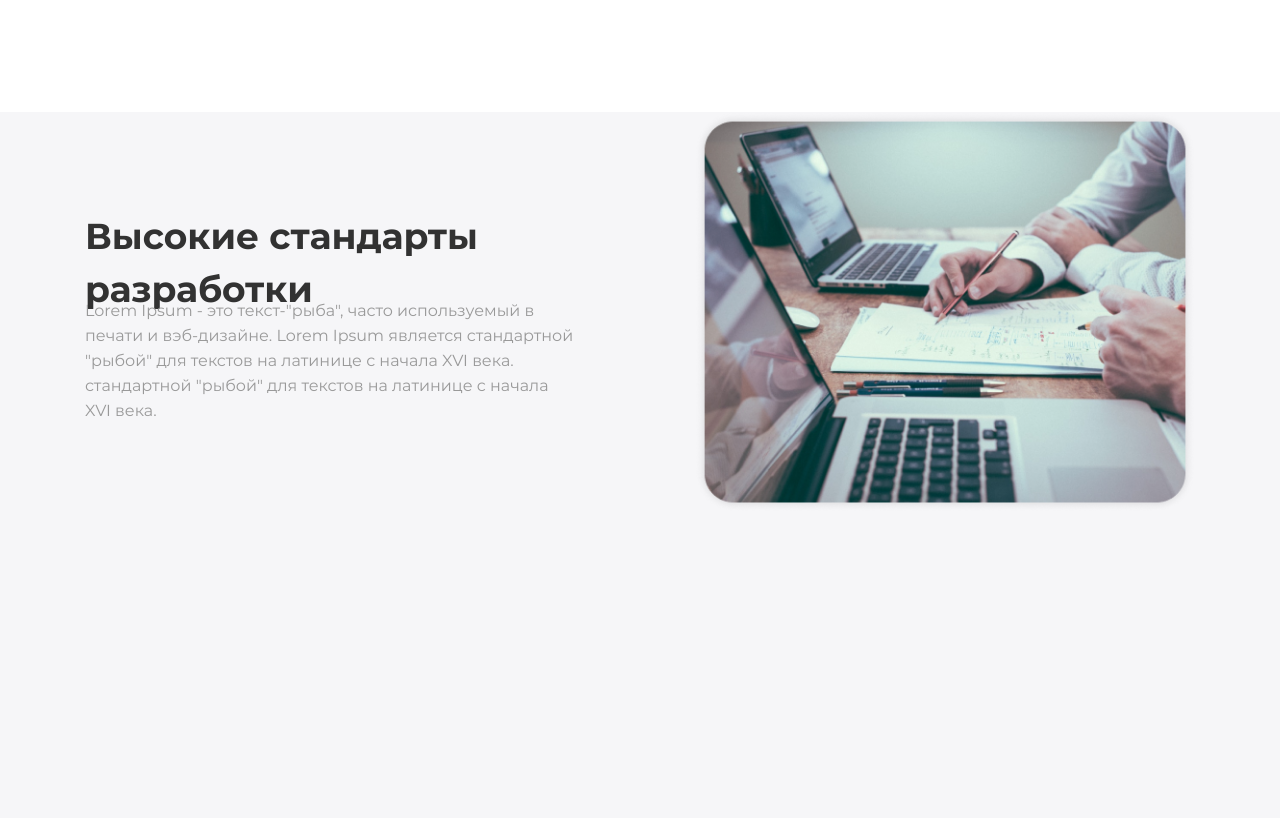
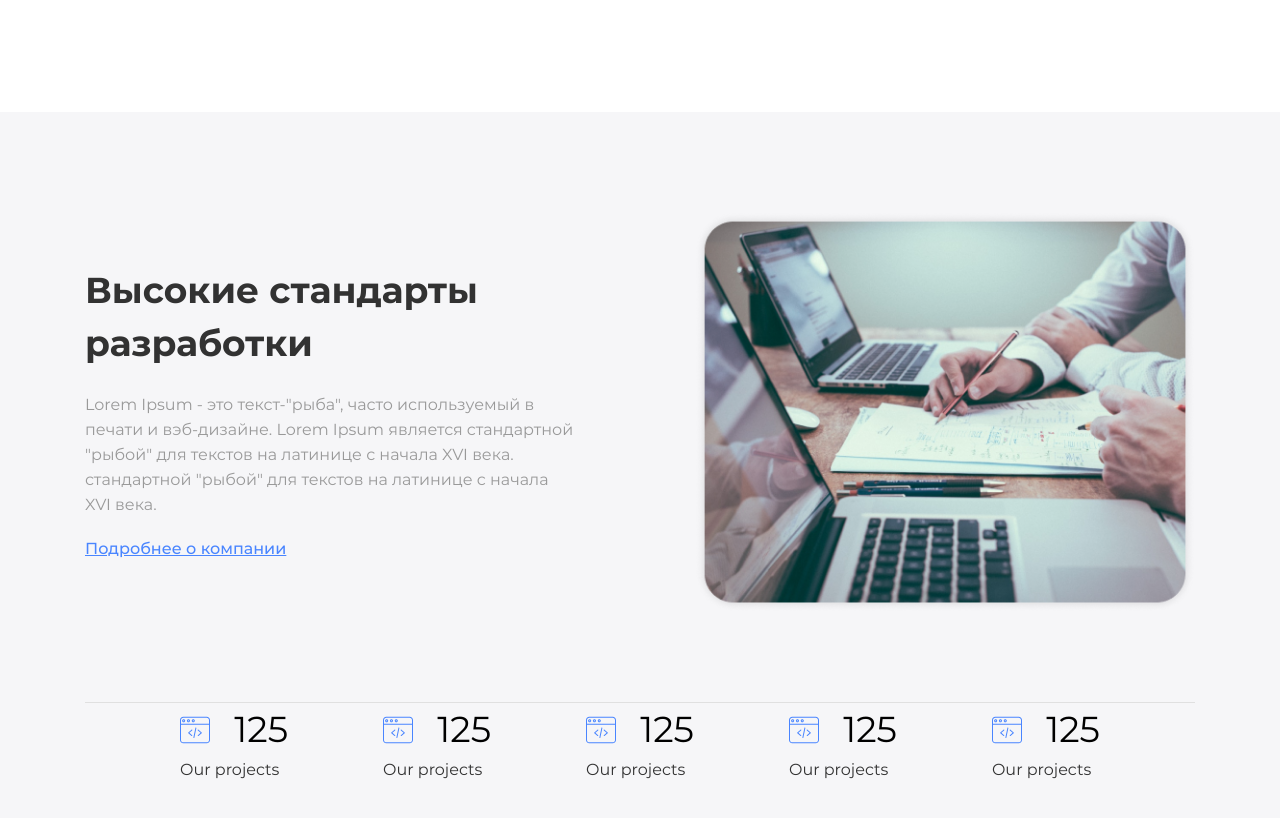
Before and after one commit to vernigora2k/colaba3, a plain HTML site: page index.html in a window 1280 px wide. Shown: the part 1401-2219 px from the top of the page. Drawn offline with Linux system fonts and the light colour scheme.

Commit message:
finished 3 blocks but without review by Dimitrov

```diff
--- a/css/style.css
+++ b/css/style.css
@@ -251,13 +251,19 @@ body {
   background-color: #f6f6f8;
 }
 
-.hi_standart .wrapper {
+.hi_standart  .wrapper {
   display: flex;
   flex-wrap: wrap;
-  align-items: center;
   justify-content: space-between;
+  padding-top: 100px;
+
+  border-bottom: 1px solid #E0E0E0;
+  padding-bottom: 90px;
 }
 
+.hi_standart_article{
+  padding-top: 52px;
+}
 .hi_standart_title {
   max-width: 424px;
   max-height: 88px;
@@ -265,6 +271,7 @@ body {
   font-size: 36px;
   line-height: 53px;
   color: #323232;
+  margin-bottom: 40px;
 }
 .hi_standart_under-title {
   max-width: 489px;
@@ -273,6 +280,43 @@ body {
   font-size: 16px;
   line-height: 25px;
   color: #999999;
+  margin-bottom: 30px;
+}
+.hi_standart_link {
+  font-weight: 500;
+  font-size: 16px;
+  line-height: 20px;
+  text-decoration-line: underline;
+  color: #4985FF;
 }
 
+.our_project_items {
+  max-width: 1110px;
+  margin: 0 auto;
+}
+.our_project_items_list {
+  display: flex;
+  flex-wrap: wrap;
+  justify-content: space-between;
+  margin-left: 95px;
+  margin-right: 95px;
+}
+
+.project_item_number {
+  display: inline-block;
+  max-width: 54px;
+  max-height: 35px;
+  font-weight: normal;
+  font-size: 36px;
+  line-height: 53px;
+  color: #000000;
+  margin-bottom: 17px;
+}
+.project_item_img {
+  display: inline-block;
+  width: 30px;
+  height: 30px;
+  margin-bottom: 15px;
+  margin-right: 20px;
+}
 /*hi_standart style end*/
--- a/index.html
+++ b/index.html
@@ -76,7 +76,6 @@
                               <p class="services_item_description">Lorem Ipsum - это текст- "рыба", часто используе в печати и вэб-дизайне.</p>
                             </div>
                         </li>
-
                     </ul>
                 </div>
                 <div class="div_button">
@@ -94,11 +93,53 @@
                     <p class="hi_standart_under-title">
                         Lorem Ipsum - это текст-"рыба", часто используемый в печати и вэб-дизайне. Lorem Ipsum является стандартной "рыбой" для текстов на латинице с начала XVI века.  стандартной "рыбой" для текстов на латинице с начала XVI века.
                     </p>
+                    <a href="" class="hi_standart_link">Подробнее о компании</a>
                 </div>
                 <div class="hi_standart_img">
                     <img src="/img/png/hi_standart_img.png" width="500px" height="400px">
                 </div>
             </div>
+
+                <div class="our_project_items">
+                    <ul class="our_project_items_list">
+                        <li>
+                            <div class="project_item">
+                              <img src="/img/svg/our_project_icon_1.svg" alt="Иконка project_item_img" class="project_item_img">
+                              <h3 class="project_item_number">125</h3>
+                              <p class="project_item_text">Our projects</p>
+                            </div>
+                        </li>
+                        <li>
+                            <div class="project_item">
+                                <img src="/img/svg/our_project_icon_1.svg" alt="Иконка project_item_img" class="project_item_img">
+                                <h3 class="project_item_number">125</h3>
+                                <p class="project_item_text">Our projects</p>
+                              </div>
+                        </li>
+                        <li>
+                            <div class="project_item">
+                                <img src="/img/svg/our_project_icon_1.svg" alt="Иконка project_item_img" class="project_item_img">
+                                <h3 class="project_item_number">125</h3>
+                                <p class="project_item_text">Our projects</p>
+                              </div>
+                        </li>
+                        <li>
+                            <div class="project_item">
+                                <img src="/img/svg/our_project_icon_1.svg" alt="Иконка project_item_img" class="project_item_img">
+                                <h3 class="project_item_number">125</h3>
+                                <p class="project_item_text">Our projects</p>
+                              </div>
+                        </li>
+                        <li>
+                            <div class="project_item">
+                                <img src="/img/svg/our_project_icon_1.svg" alt="Иконка project_item_img" class="project_item_img">
+                                <h3 class="project_item_number">125</h3>
+                                <p class="project_item_text">Our projects</p>
+                              </div>
+                        </li>
+                    </ul>
+                </div>
+
         </section>
     </main>
   </body>
```
Also changed, not shown: img/svg/our_project_icon_1.svg (added).
